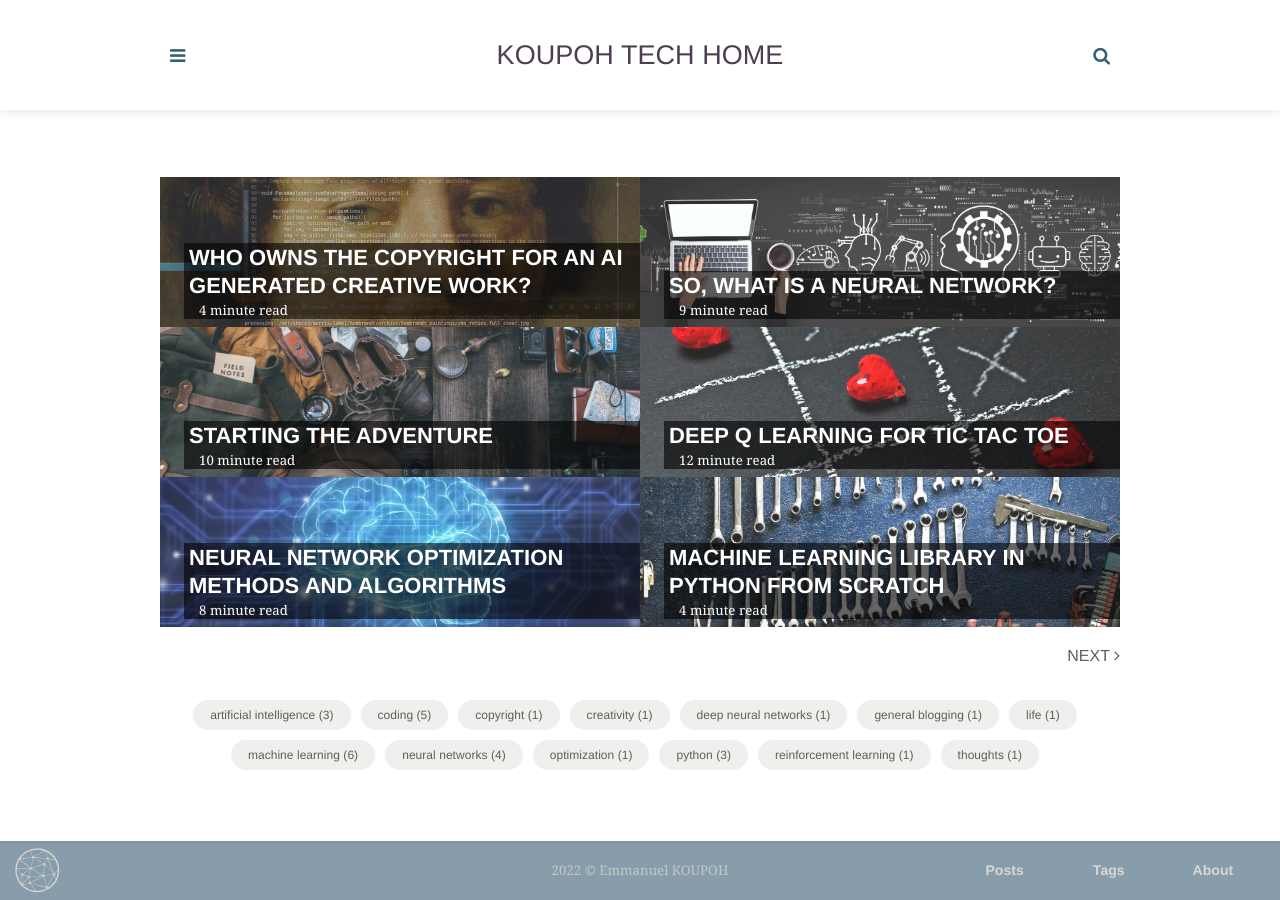
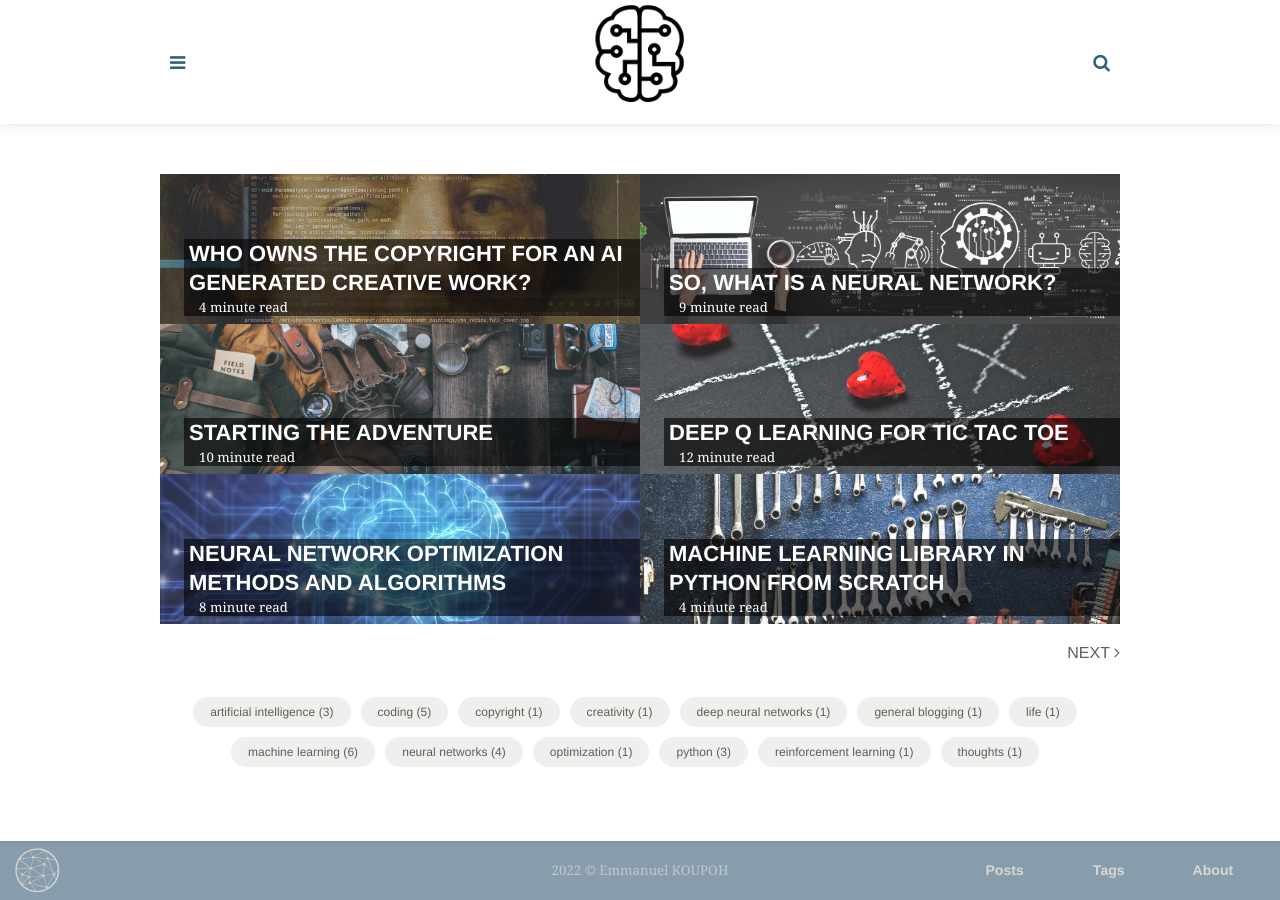
Before and after one commit to eaedk/eaedk.github.io, a Jekyll site: the page built from index.html, in a window 1280 px wide. Built offline with Jekyll 4.4.1, drawn with Linux system fonts in a browser that asks for light colours; some web fonts are replaced; the list of posts is cut into pages by our own code.

Commit message:
logo and margin modified

```diff
--- a/_config.yml
+++ b/_config.yml
@@ -4,7 +4,7 @@ description: 'Tech, Artificial Intelligence trends and concepts made easy.' # th
 permalink: ':title:output_ext'
 baseurl: "/" # the subpath of your site, e.g. /blog
 url: "https://eaedk.github.io" # the base hostname & protocol for your site, e.g. http://example.com
-logo: "/assets/img/branding/MVM-logo-full.svg"
+logo: "/assets/img/branding/logo.png"
 logo-icon: "/assets/img/branding/MVM-symbol.svg"
 logo-icon-SEO: "/assets/img/branding/MVM-symbol-black.png" # must be a non SVG file
 
@@ -20,7 +20,7 @@ logo-icon-SEO: "/assets/img/branding/MVM-symbol-black.png" # must be a non SVG f
 # the browser is closed or not)
 night_mode: "auto"
 
-logo-dark: "/assets/img/branding/MVM-logo-full-dark.svg"
+logo-dark: "/assets/img/branding/logo.png"
 highlight_theme: syntax-base16.monokai.dark # select a dark theme for the code highlighter if needed
 
 # Author settings
--- a/_includes/header.html
+++ b/_includes/header.html
@@ -92,7 +92,9 @@
       </nav>
       {% capture logo_url %}{{ relativebase }}{{ site.logo }}{% endcapture %}
       {% assign logo_url = logo_url | replace: "//", "/" %}
-      <div class="logo"><a href="{{ relativebase }}"> KOUPOH Tech Home </a></div>
+      <div class="logo"><a href="{{ relativebase }}"><img class="logo" style="width:18%;height:18%;" id="logo"
+            src="{{ logo_url }}" alt="{{ site.title }}"></a></div>
+      <!-- <div class="logo"><a href="{{ relativebase }}"> KOUPOH Tech Home </a></div> -->
       <div class="search-icon-container">
         <span class="search-icon"><a><i class="fa fa-search" aria-hidden="true"></i></a></span>
       </div>
--- a/assets/css/main.css
+++ b/assets/css/main.css
@@ -539,7 +539,7 @@ svg {
 .wrapper {
   width: 960px;
   max-width: 90%;
-  margin: 0.75em auto 0.75em;
+  margin: 0 auto 0;
   position: relative;
 }
 ::-moz-selection {
@@ -561,7 +561,7 @@ svg {
 /* = = = = = = = = = = Header = = = = = = = = = = */
 .main-header {
   font-family: var(--font2), sans-serif;
-  padding: 15px 0;
+  padding: 1px 0;
   background-color: var(--background);
   -webkit-box-shadow: 0px -5px 15px var(--shadow);
           box-shadow: 0px -5px 15px var(--shadow);
```
Also changed, not shown: assets/img/branding/MVM-logo-full.png (deleted), assets/img/branding/MVM-logo-full.svg (deleted), assets/img/branding/MVM-logo-text.png (deleted), assets/img/branding/logo.png (added).
